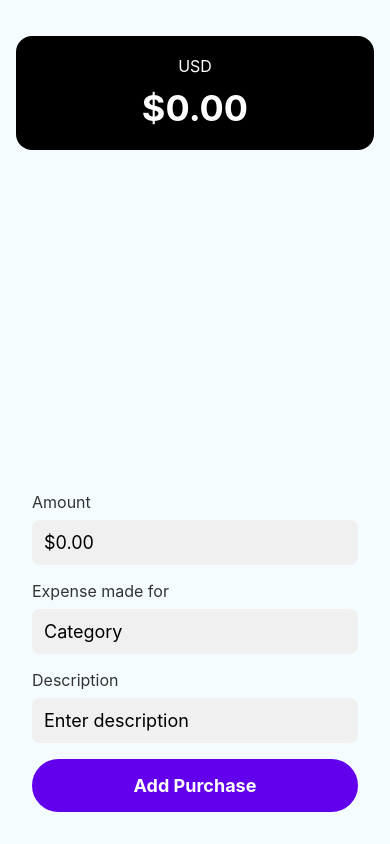
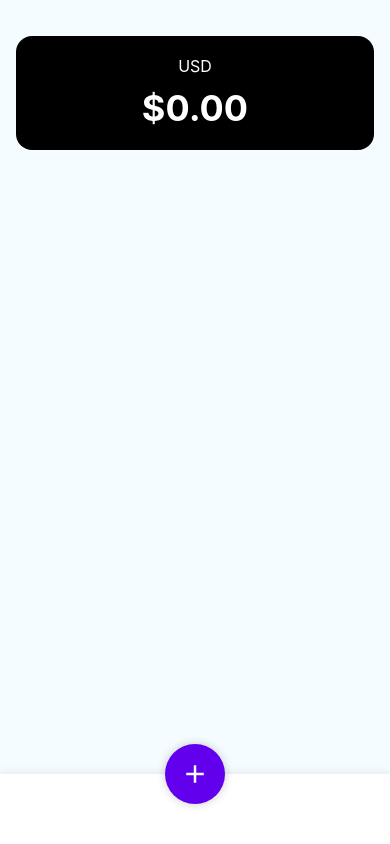
Before and after one commit to Romarioagrow/DailyExpensesApp, a React Native app: screen / in a window 390 px wide. Built offline with nearby package versions, Linux system fonts and the light colour scheme.

Commit message:
New purchase form in new window

```diff
--- a/App.js
+++ b/App.js
@@ -1,25 +1,19 @@
-import React, {useEffect, useState} from 'react';
-import {StyleSheet, View} from 'react-native';
+import React, { useState, useEffect } from 'react';
+import { View, StyleSheet, Modal, TouchableOpacity, Text } from 'react-native';
 import AsyncStorage from '@react-native-async-storage/async-storage';
 import PurchaseList from './components/PurchaseList';
+import TotalSpending from './components/TotalSpending';
 import PurchaseForm from './components/PurchaseForm';
-import TotalSpending from './components/TotalSpending';
+import Icon from 'react-native-vector-icons/MaterialIcons';
 
 const App = () => {
   const [purchases, setPurchases] = useState([]);
   const [totalSpending, setTotalSpending] = useState(0);
-  const [newPurchase, setNewPurchase] = useState({
-    cost: '',
-    date: new Date(),
-    type: '',
-  });
-  const [showDatePicker, setShowDatePicker] = useState(false);
+  const [newPurchase, setNewPurchase] = useState({ cost: '', type: '', description: '' });
+  const [showModal, setShowModal] = useState(false);
 
   useEffect(() => {
-    const total = purchases.reduce(
-        (sum, purchase) => sum + parseFloat(purchase.cost),
-        0
-    );
+    const total = purchases.reduce((sum, purchase) => sum + parseFloat(purchase.cost || 0), 0);
     setTotalSpending(total);
   }, [purchases]);
 
@@ -48,11 +42,12 @@ const App = () => {
   };
 
   const addPurchase = () => {
-    if (!newPurchase.cost || !newPurchase.date || !newPurchase.type) {
+    if (!newPurchase.cost || !newPurchase.type) {
       return;
     }
     savePurchases([...purchases, newPurchase]);
-    setNewPurchase({ cost: '', date: new Date(), type: '' });
+    setNewPurchase({ cost: '', type: '', description: '' });
+    setShowModal(false);
   };
 
   const deletePurchase = (index) => {
@@ -61,26 +56,35 @@ const App = () => {
     savePurchases(newPurchases);
   };
 
-  const onDateChange = (event, selectedDate) => {
-    const currentDate = selectedDate || newPurchase.date;
-    setShowDatePicker(false);
-    setNewPurchase({ ...newPurchase, date: currentDate });
-  };
-
   return (
     <View style={styles.container}>
       <TotalSpending totalSpending={totalSpending} />
       <PurchaseList purchases={purchases} deletePurchase={deletePurchase} />
+
+      {/* Модальное окно для формы */}
+      <Modal animationType="slide" transparent={true} visible={showModal}>
+        <View style={styles.modalBackground}>
+          <View style={styles.modalView}>
             <PurchaseForm
               newPurchase={newPurchase}
               onTypeChange={(text) => setNewPurchase({ ...newPurchase, type: text })}
               onDescriptionChange={(text) => setNewPurchase({ ...newPurchase, description: text })}
-            onDateChange={onDateChange}
               onPriceChange={(text) => setNewPurchase({ ...newPurchase, cost: text })}
-            showDatePicker={showDatePicker}
-            setShowDatePicker={setShowDatePicker}
               addPurchase={addPurchase}
             />
+            <TouchableOpacity style={styles.closeButton} onPress={() => setShowModal(false)}>
+              <Text style={styles.closeButtonText}>Close</Text>
+            </TouchableOpacity>
+          </View>
+        </View>
+      </Modal>
+
+      {/* Bottom Navigation Bar */}
+      <View style={styles.bottomBar}>
+        <TouchableOpacity style={styles.addButton} onPress={() => setShowModal(true)}>
+          <Icon name="add" size={30} color="#FFF" />
+        </TouchableOpacity>
+      </View>
     </View>
   );
 };
@@ -89,15 +93,62 @@ const styles = StyleSheet.create({
   container: {
     flex: 1,
     backgroundColor: '#F5FCFF',
-    padding: 16,
+    padding: 16,  // Паддинг для главного экрана
   },
-  header: {
-    fontSize: 24,
+  modalBackground: {
+    flex: 1,
+    justifyContent: 'center',
+    backgroundColor: 'rgba(0, 0, 0, 0.7)', // Затемнённый фон
+  },
+  modalView: {
+    backgroundColor: '#FFFFFF',  // Непрозрачный белый фон
+    padding: 20,
+    borderRadius: 10,
+    marginHorizontal: 16,
+    shadowColor: '#000',
+    shadowOpacity: 0.25,
+    shadowRadius: 4,
+    elevation: 5,
+  },
+  closeButton: {
+    backgroundColor: '#FF3B30',
+    padding: 10,
+    borderRadius: 10,
+    marginTop: 20,
+  },
+  closeButtonText: {
+    color: '#FFF',
     fontWeight: 'bold',
-    marginBottom: 16,
+    textAlign: 'center',
   },
-  purchaseList: {
-    flex: 1,
+  bottomBar: {
+    position: 'absolute',
+    bottom: 0,
+    left: 0,
+    right: 0,
+    height: 70,
+    backgroundColor: '#FFF',
+    justifyContent: 'center',
+    alignItems: 'center',
+    shadowColor: '#000',
+    shadowOpacity: 0.1,
+    shadowRadius: 10,
+    elevation: 10,
+  },
+  addButton: {
+    width: 60,
+    height: 60,
+    backgroundColor: '#6200EE',
+    borderRadius: 30,
+    justifyContent: 'center',
+    alignItems: 'center',
+    position: 'absolute',
+    top: -30,  // Поднимаем кнопку над Bottom Bar
+    zIndex: 1,
+    shadowColor: '#000',
+    shadowOpacity: 0.2,
+    shadowRadius: 10,
+    elevation: 10,
   },
 });
 
```
Lines whose indentation alone changed are shown as unchanged.
